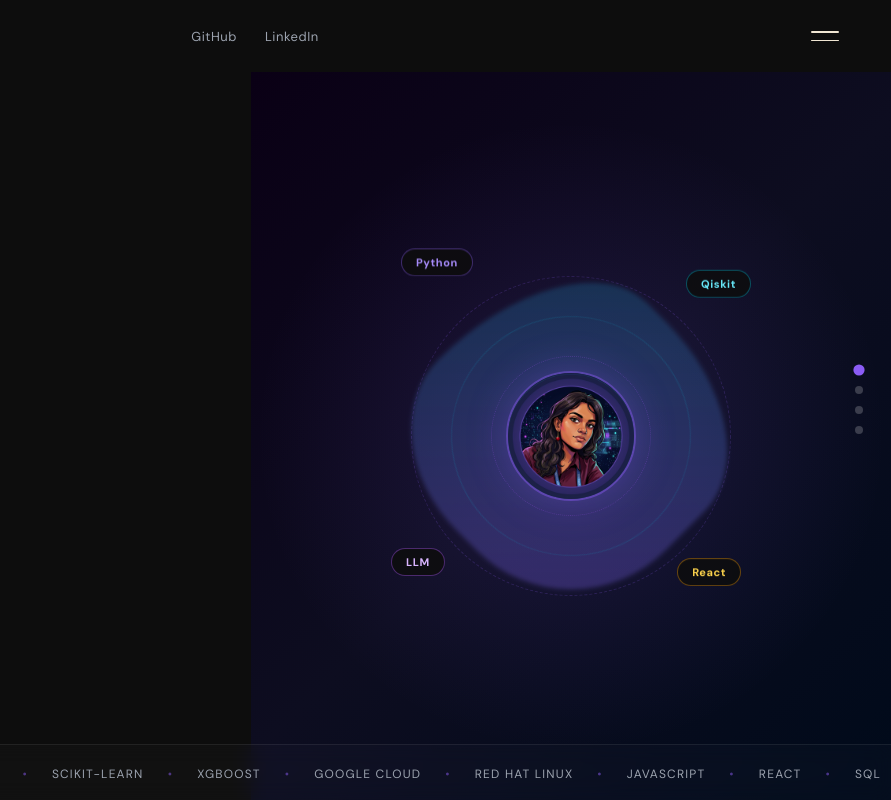
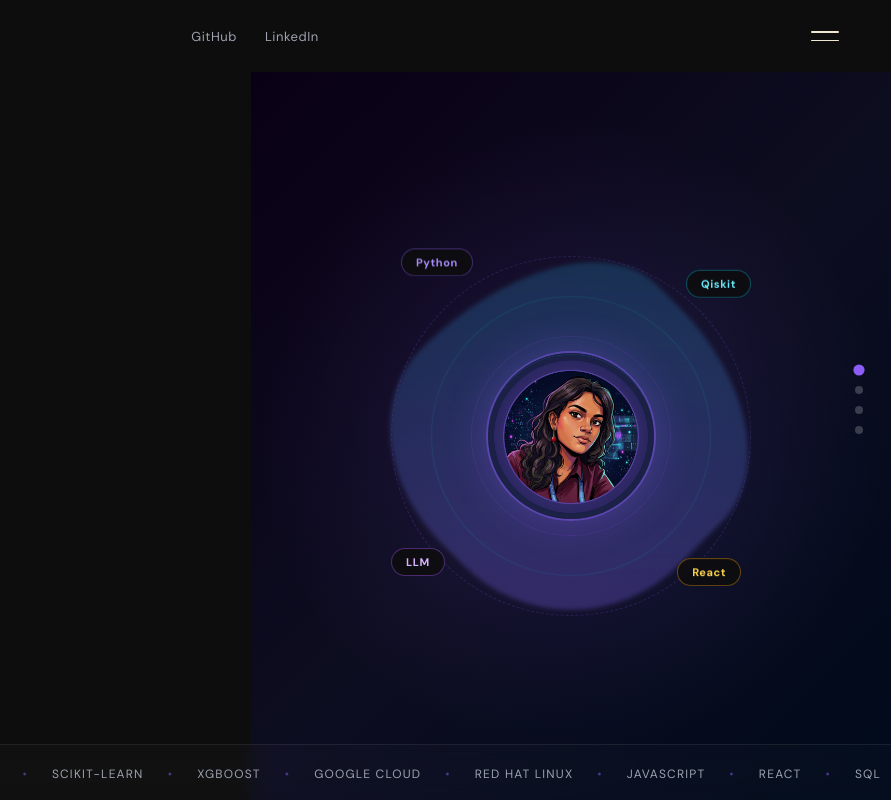
Before and after one commit to jeffybrailin/jeffybrailin.github.io, a plain HTML site: page index.html in a window 1280 px wide. Shown: the full height of the page, 389-1280 px from the left. Drawn offline with Linux system fonts and the light colour scheme.

Commit message:
Enlarge hero avatar and adjust surrounding rings and blob dimensions

```diff
--- a/style.css
+++ b/style.css
@@ -278,7 +278,7 @@ img { max-width: 100%; display: block; }
 .hero-blob-container { position: relative; width: 100%; height: 100%; display: flex; align-items: center; justify-content: center; }
 
 .hero-blob {
-  position: absolute; width: 300px; height: 300px;
+  position: absolute; width: 340px; height: 340px;
   border-radius: 30% 70% 70% 30% / 30% 30% 70% 70%;
   background: linear-gradient(135deg, rgba(139,92,246,0.3), rgba(6,182,212,0.2));
   animation: morphBlob 8s ease-in-out infinite;
@@ -297,14 +297,14 @@ img { max-width: 100%; display: block; }
   border: 1px solid rgba(139,92,246,0.2);
   animation: spinRing 12s linear infinite;
 }
-.r1 { width: 320px; height: 320px; border-style: dashed; animation-duration: 20s; }
-.r2 { width: 240px; height: 240px; border-color: rgba(6,182,212,0.15); animation-direction: reverse; animation-duration: 15s; }
-.r3 { width: 160px; height: 160px; border-style: dotted; animation-duration: 10s; border-color: rgba(168,85,247,0.25); }
+.r1 { width: 360px; height: 360px; border-style: dashed; animation-duration: 20s; }
+.r2 { width: 280px; height: 280px; border-color: rgba(6,182,212,0.15); animation-direction: reverse; animation-duration: 15s; }
+.r3 { width: 200px; height: 200px; border-style: dotted; animation-duration: 10s; border-color: rgba(168,85,247,0.25); }
 @keyframes spinRing { to { transform: rotate(360deg); } }
 
 .hero-profile {
   position: relative; z-index: 2;
-  width: 130px; height: 130px; border-radius: 50%;
+  width: 170px; height: 170px; border-radius: 50%;
   border: 2px solid rgba(139,92,246,0.5);
   overflow: hidden;
   box-shadow: 0 0 40px rgba(139,92,246,0.3);
```
